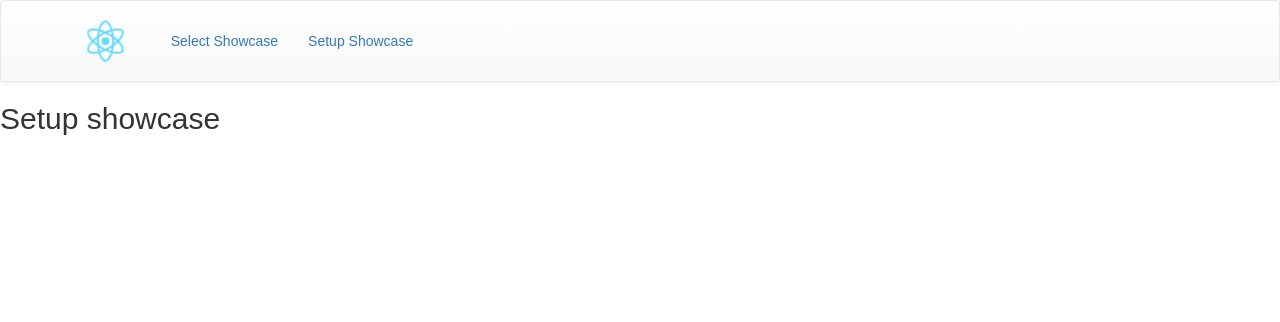
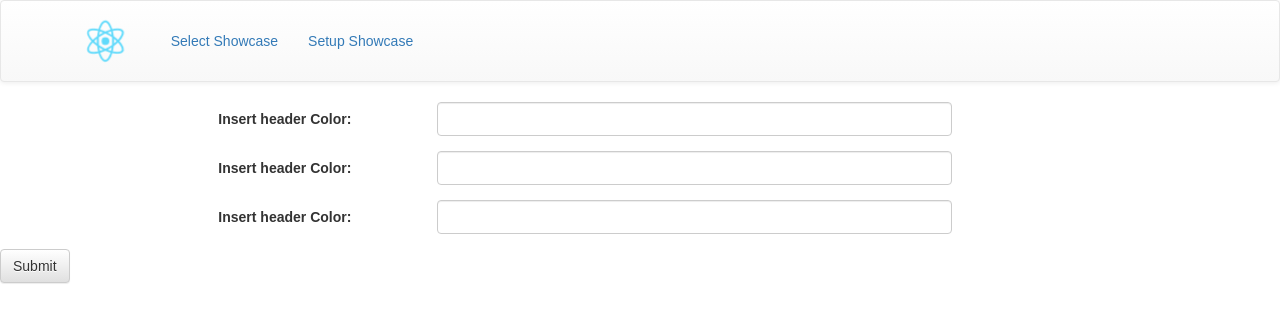
Before and after one commit to adolfo1994/meraki-web, a React (Create React App) app: page /setup in a window 1280 px wide. Shown: the top 322 px of the page. Built offline with nearby package versions, Linux system fonts and the light colour scheme.

Commit message:
adding forms

```diff
--- a/src/+showcases/setup/Setup.js
+++ b/src/+showcases/setup/Setup.js
@@ -1,15 +1,52 @@
 import React, { Component } from 'react';
+import { Col, Form , FormGroup, FormControl, ControlLabel, Button } from 'react-bootstrap';
 
 class Setup extends Component {
   constructor(props) {
     super(props);
-        this.state = {date: new Date()};
+    this.handleSubmit = this.handleSubmit.bind(this);
   }
+
+  handleSubmit(event) {
+    event.preventDefault();
+    var data = new FormData(event.target);
+  }
+
   render(props) {
     return (
-            <div>
-              <h2>Setup showcase</h2>
-            </div>
+      <Form horizontal onSubmit={this.handleSubmit}>
+        <FormGroup>
+          <Col md={2} mdOffset={2}>
+            <ControlLabel htmlFor="headerColor">
+              Insert header Color:
+            </ControlLabel>
+          </Col>
+          <Col md={5}>
+            <FormControl id="headerColor" type="text" name="headerColor"/>
+          </Col>
+        </FormGroup>
+        <FormGroup>
+          <Col md={2} mdOffset={2}>
+            <ControlLabel htmlFor="footerColor">
+              Insert header Color:
+            </ControlLabel>
+          </Col>
+          <Col md={5}>
+            <FormControl id="footerColor" type="text" name="footerColor"/>
+          </Col>
+        </FormGroup>
+        <FormGroup>
+          <Col md={2} mdOffset={2}>
+            <ControlLabel htmlFor="accentColor">
+              Insert header Color:
+            </ControlLabel>
+          </Col>
+          <Col md={5}>
+            <FormControl id="accentColor" type="text" name="accentColor"/>
+          </Col>
+        </FormGroup>
+        <Button type="submit">Submit</Button>
+      </Form>
     )
   }
 }
--- a/src/app/App.js
+++ b/src/app/App.js
@@ -3,7 +3,7 @@ import { BrowserRouter as Router, Route, Link } from "react-router-dom";
 import Select from './../+showcases/select/Select'
 import Topics from './../+showcases/topics/Topics'
 import Setup from './../+showcases/setup/Setup'
-import { Navbar, Jumbotron, Button, NavItem, Nav } from 'react-bootstrap';
+import { Navbar, NavItem, Nav } from 'react-bootstrap';
 
 import logo from './../assets/logo.svg';
 import './App.css';
--- a/src/index.js
+++ b/src/index.js
@@ -1,5 +1,5 @@
-import '../node_modules/bootstrap/dist/css/bootstrap.css';
-import '../node_modules/bootstrap/dist/css/bootstrap-theme.css';
+import 'bootstrap/dist/css/bootstrap.css';
+import 'bootstrap/dist/css/bootstrap-theme.css';
 
 import React from 'react';
 import ReactDOM from 'react-dom';
```
Lines whose indentation alone changed are shown as unchanged.
